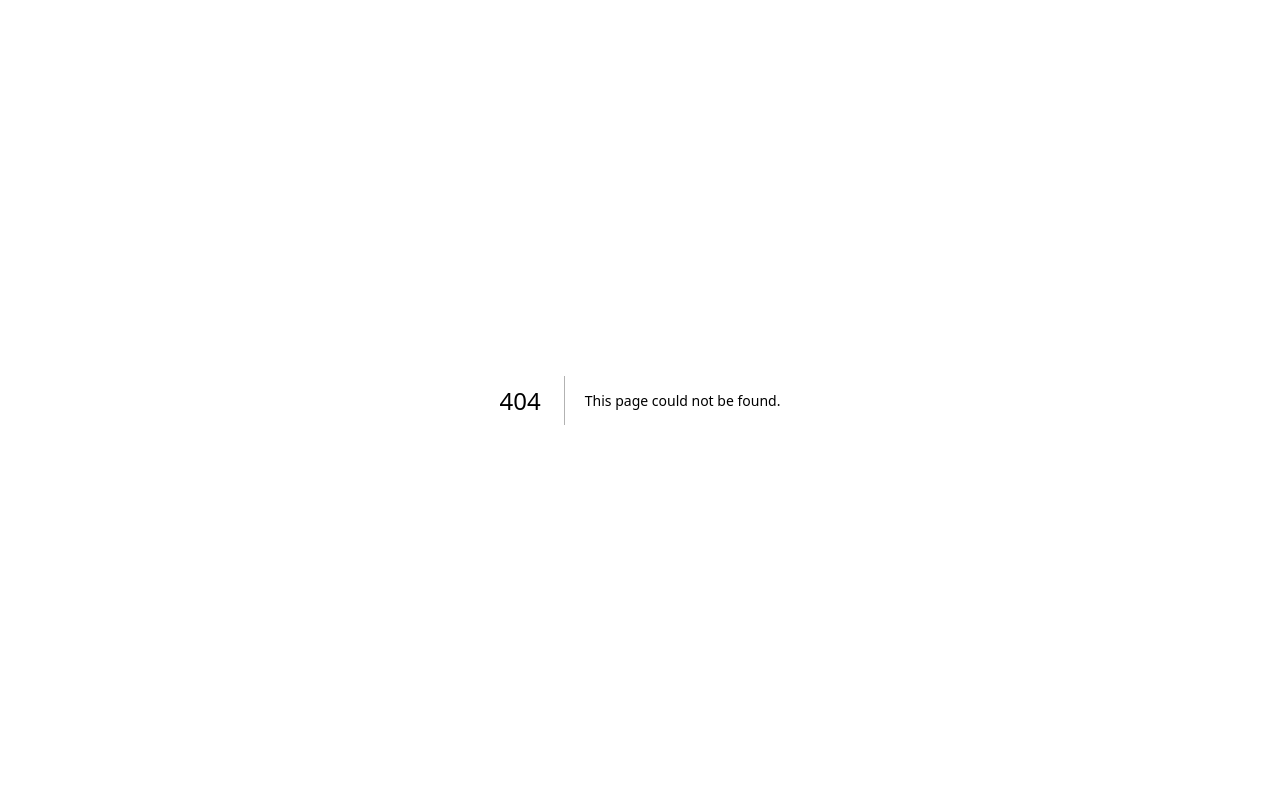
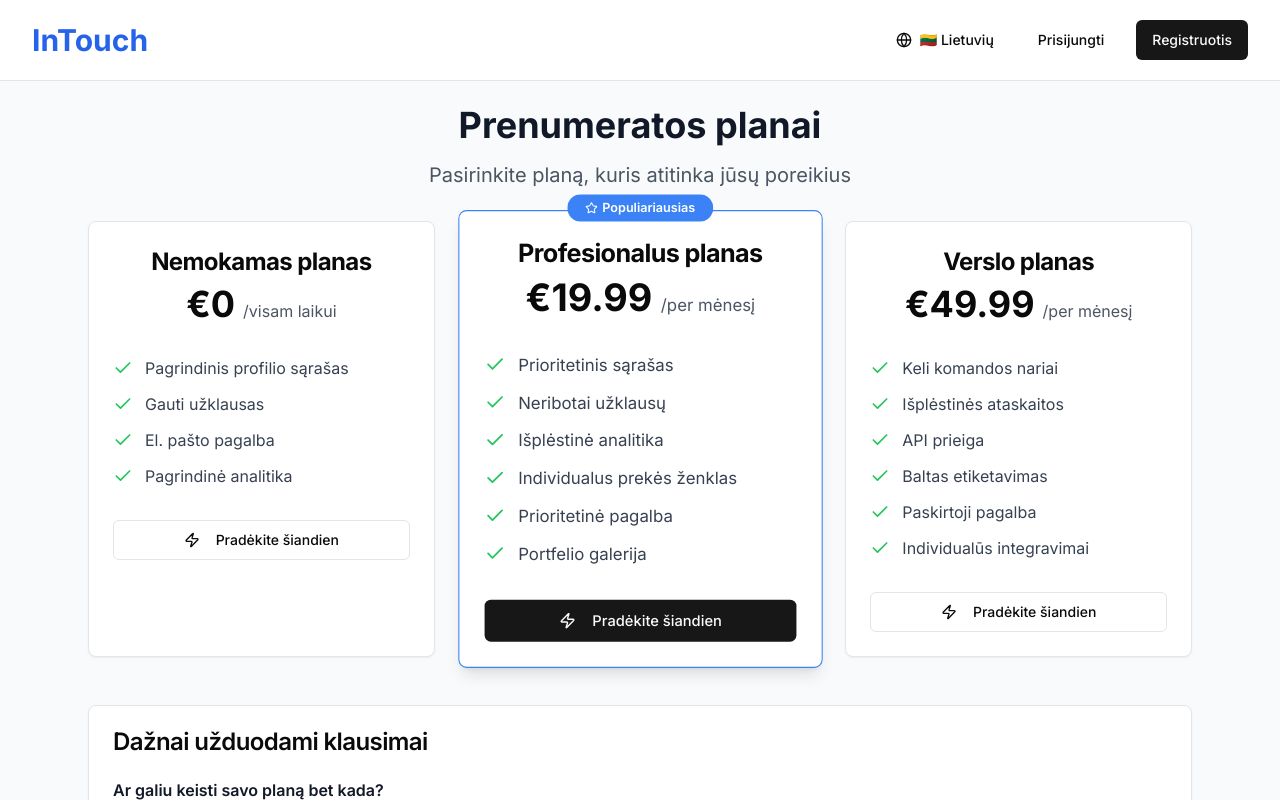
Before and after one commit to JusteliZz/v0-specialist-finder-website, a Next.js app: page /subscription in a window 1280 px wide. Before the commit this address had no page. Shown: the top 800 px of the page. Built offline with nearby package versions, Linux system fonts and the light colour scheme.

Commit message:
Create public subscription page

```diff
--- a/app/page.tsx
+++ b/app/page.tsx
@@ -147,7 +147,7 @@ export default function HomePage() {
               <Button
                 size="lg"
                 variant="outline"
-                className="text-blue-600 border-2 border-blue-600 hover:bg-blue-50 text-lg px-10 py-4 rounded-lg font-semibold transition-all duration-200"
+                className="text-blue-600 border-blue-600 hover:bg-blue-50 text-lg px-10 py-4 rounded-lg font-semibold transition-all duration-200"
               >
                 {language === "lt" ? "Peržiūrėti prenumeratos planus" : "View subscription plans"}
               </Button>
--- /dev/null
+++ b/app/subscription/page.tsx
@@ -0,0 +1,161 @@
+"use client"
+
+import Link from "next/link"
+import { Button } from "@/components/ui/button"
+import { Card, CardContent, CardHeader, CardTitle } from "@/components/ui/card"
+import { Badge } from "@/components/ui/badge"
+import { LanguageSelector } from "@/components/language-selector"
+import { useLanguage } from "@/lib/language-context"
+import { Check, Crown, Star, Zap } from "lucide-react"
+
+interface SubscriptionPlan {
+  id: string
+  name: string
+  price: number
+  period: string
+  features: string[]
+  popular?: boolean
+}
+
+export default function SubscriptionPage() {
+  const { t } = useLanguage()
+
+  const plans: SubscriptionPlan[] = [
+    {
+      id: "free",
+      name: t("freePlan"),
+      price: 0,
+      period: t("forever"),
+      features: [t("basicProfileListing"), t("receiveInquiries"), t("emailSupport"), t("basicAnalytics")],
+    },
+    {
+      id: "professional",
+      name: t("professionalPlan"),
+      price: 19.99,
+      period: t("perMonth"),
+      features: [
+        t("priorityListing"),
+        t("unlimitedInquiries"),
+        t("advancedAnalytics"),
+        t("customBranding"),
+        t("prioritySupport"),
+        t("portfolioGallery"),
+      ],
+      popular: true,
+    },
+    {
+      id: "business",
+      name: t("businessPlan"),
+      price: 49.99,
+      period: t("perMonth"),
+      features: [
+        t("multipleTeamMembers"),
+        t("advancedReporting"),
+        t("apiAccess"),
+        t("whiteLabeling"),
+        t("dedicatedSupport"),
+        t("customIntegrations"),
+      ],
+    },
+  ]
+
+  return (
+    <div className="min-h-screen bg-gray-50">
+      <header className="bg-white border-b">
+        <div className="max-w-7xl mx-auto px-4 sm:px-6 lg:px-8">
+          <div className="flex justify-between items-center h-20">
+            <Link href="/" className="text-3xl font-bold text-blue-600">
+              InTouch
+            </Link>
+            <div className="flex items-center space-x-4">
+              <LanguageSelector />
+              <Link href="/login">
+                <Button variant="ghost">{t("login")}</Button>
+              </Link>
+              <Link href="/signup">
+                <Button>{t("signup")}</Button>
+              </Link>
+            </div>
+          </div>
+        </div>
+      </header>
+
+      <main className="max-w-6xl mx-auto p-6">
+        <div className="mb-8 text-center">
+          <h1 className="text-4xl font-bold text-gray-900 mb-4">{t("subscriptionPlans")}</h1>
+          <p className="text-xl text-gray-600">{t("chooseThePlanThatFitsYourNeeds")}</p>
+        </div>
+
+        <div className="grid grid-cols-1 md:grid-cols-3 gap-8">
+          {plans.map((plan) => (
+            <Card
+              key={plan.id}
+              className={`relative ${plan.popular ? "border-blue-500 shadow-lg scale-105" : ""}`}
+            >
+              {plan.popular && (
+                <div className="absolute -top-4 left-1/2 transform -translate-x-1/2">
+                  <Badge className="bg-blue-500 text-white px-4 py-1">
+                    <Star className="h-3 w-3 mr-1" />
+                    {t("mostPopular")}
+                  </Badge>
+                </div>
+              )}
+
+              <CardHeader className="text-center pb-8">
+                <CardTitle className="text-2xl font-bold">{plan.name}</CardTitle>
+                <div className="mt-4">
+                  <span className="text-4xl font-bold">€{plan.price}</span>
+                  <span className="text-gray-600 ml-2">/{plan.period}</span>
+                </div>
+              </CardHeader>
+
+              <CardContent>
+                <ul className="space-y-3 mb-8">
+                  {plan.features.map((feature, index) => (
+                    <li key={index} className="flex items-center">
+                      <Check className="h-5 w-5 text-green-500 mr-3 flex-shrink-0" />
+                      <span className="text-gray-700">{feature}</span>
+                    </li>
+                  ))}
+                </ul>
+
+                <Link href="/signup">
+                  <Button
+                    className="w-full"
+                    variant={plan.popular ? "default" : "outline"}
+                  >
+                    <Zap className="h-4 w-4 mr-2" />
+                    {t("getStartedToday")}
+                  </Button>
+                </Link>
+              </CardContent>
+            </Card>
+          ))}
+        </div>
+
+        {/* FAQ Section */}
+        <Card className="mt-12">
+          <CardHeader>
+            <CardTitle>{t("frequentlyAskedQuestions")}</CardTitle>
+          </CardHeader>
+          <CardContent>
+            <div className="space-y-6">
+              <div>
+                <h4 className="font-semibold text-gray-900 mb-2">{t("canIChangeMyPlanAnytime")}</h4>
+                <p className="text-gray-600">{t("canIChangeMyPlanAnytimeAnswer")}</p>
+              </div>
+              <div>
+                <h4 className="font-semibold text-gray-900 mb-2">{t("whatPaymentMethodsAccepted")}</h4>
+                <p className="text-gray-600">{t("whatPaymentMethodsAcceptedAnswer")}</p>
+              </div>
+              <div>
+                <h4 className="font-semibold text-gray-900 mb-2">{t("isThereAFreeTrial")}</h4>
+                <p className="text-gray-600">{t("isThereAFreeTrialAnswer")}</p>
+              </div>
+            </div>
+          </CardContent>
+        </Card>
+      </main>
+    </div>
+  )
+}
```
